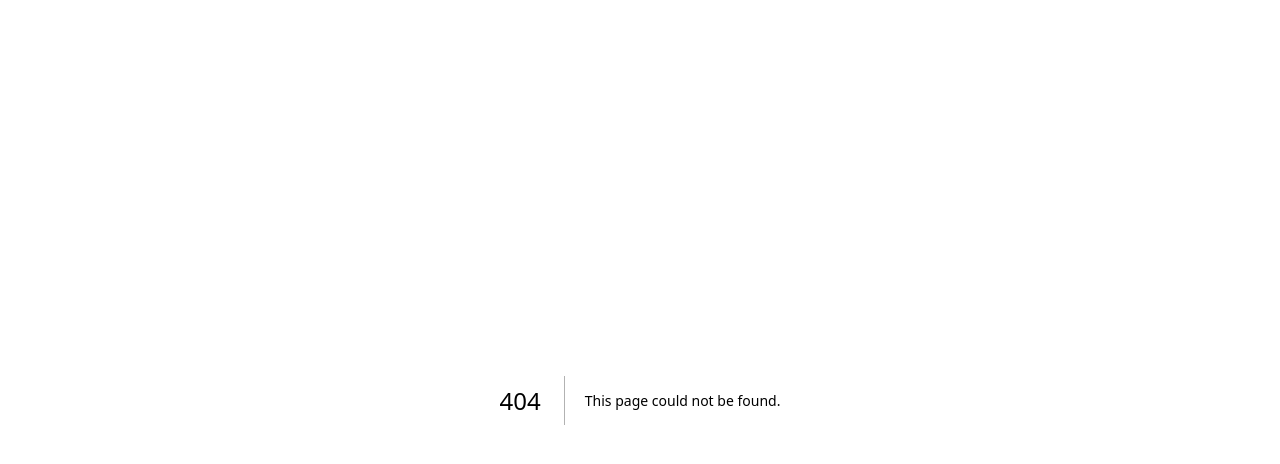
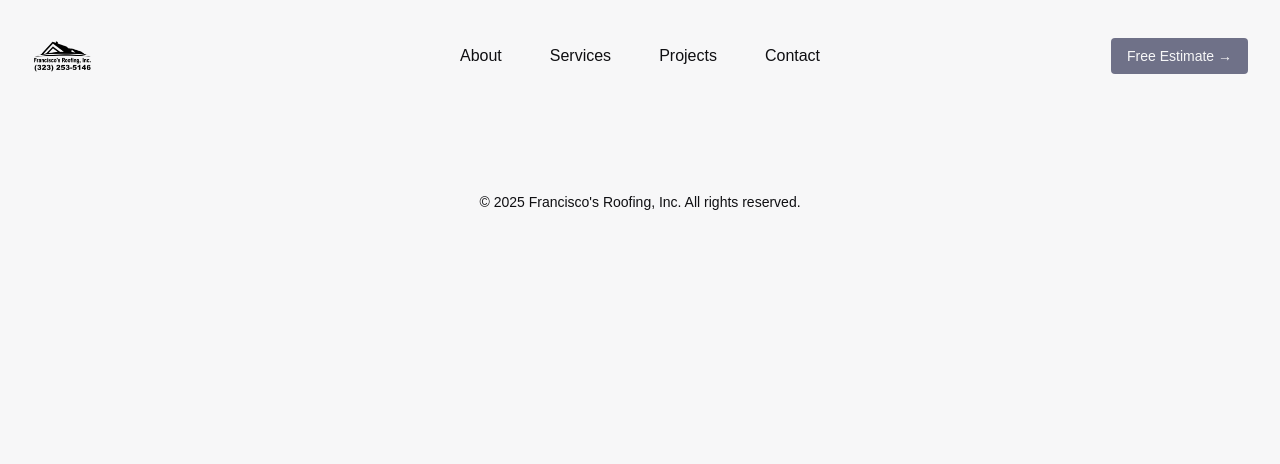
Before and after one commit to stevenpartida/FranciscosRoofingInc-Website, a Next.js app in the folder client/: page /services in a window 1280 px wide. Before the commit this address had no page. Shown: the top 464 px of the page. Built offline with nearby package versions, Linux system fonts and the light colour scheme.

Commit message:
Changed the formlayout and included a dropdown menu for user to select service type.

```diff
--- a/client/src/app/about/page.js
+++ b/client/src/app/about/page.js
@@ -16,7 +16,7 @@ import axios from "axios";
 
 const navigation = [
   { name: "About", href: "/about" },
-  { name: "Services", href: "#" },
+  { name: "Services", href: "/services" },
   { name: "Projects", href: "#" },
   { name: "Contact", href: "/contact" },
 ];
--- a/client/src/app/contact/page.js
+++ b/client/src/app/contact/page.js
@@ -16,7 +16,7 @@ import axios from "axios";
 
 const navigation = [
   { name: "About", href: "/about" },
-  { name: "Services", href: "#" },
+  { name: "Services", href: "/services" },
   { name: "Projects", href: "#" },
   { name: "Contact", href: "/contact" },
 ];
@@ -296,7 +296,7 @@ export default function Contact() {
                     placeholder="Full Name"
                     value={formData.fullName}
                     onChange={handleChange}
-                    className="mt-3 px-4 py-2 block w-full border border-woodsmoke300 rounded-md"
+                    className="mt-3 px-4 py-2 block w-full border border-woodsmoke300 text-woodsmoke950 rounded-md"
                   />
                 </div>
                 <div className="w-full">
@@ -310,7 +310,7 @@ export default function Contact() {
                     placeholder="Address"
                     value={formData.address}
                     onChange={handleChange}
-                    className="mt-3 px-4 py-2 block w-full border border-woodsmoke300 rounded-md"
+                    className="mt-3 px-4 py-2 block w-full border border-woodsmoke300 text-woodsmoke950 rounded-md"
                   />
                 </div>
               </div>
@@ -325,11 +325,11 @@ export default function Contact() {
                   placeholder="your@email.com"
                   value={formData.email}
                   onChange={handleChange}
-                  className="mt-3 px-4 py-2 block w-full border border-woodsmoke300 rounded-md"
+                  className="mt-3 px-4 py-2 block w-full border border-woodsmoke300 text-woodsmoke950 rounded-md"
                 />
               </div>
               <div className="mt-4 w-full">
-                <label className="block w-full text-sm font-semibold font-poppins text-woodsmoke950">
+                <label className="block w-full text-sm font-semibold text-woodsmoke950">
                   Phone Number
                 </label>
                 <input
@@ -339,9 +339,48 @@ export default function Contact() {
                   placeholder="(555) 000-0000"
                   value={formData.phone}
                   onChange={handleChange}
-                  className="mt-3 px-4 py-2 block w-full border border-woodsmoke300 rounded-md"
+                  className="mt-3 px-4 py-2 block w-full border border-woodsmoke300 text-woodsmoke950 rounded-md"
                 />
               </div>
+              <div className="mt-4 w-full">
+                <label className="block w-full text-sm font-semibold text-woodsmoke950">
+                  Service Type
+                </label>
+                <Menu
+                  as="div"
+                  className="mt-3 relative inline-block text-left w-full"
+                >
+                  <div>
+                    <MenuButton className="inline-flex w-full justify-between rounded-md bg-white px-4 py-3 text-sm font-semibold text-gray-900 ring-1 shadow-xs ring-gray-300 ring-inset hover:bg-gray-50">
+                      {formData.serviceType}
+                      <ChevronDownIcon
+                        aria-hidden="true"
+                        className="-mr-1 size-5 text-gray-400"
+                      />
+                    </MenuButton>
+                  </div>
+
+                  <MenuItems
+                    transition
+                    className="absolute right-0 z-10 mt-2 w-full origin-top-right rounded-md bg-white ring-1 shadow-lg ring-black/5 transition focus:outline-hidden"
+                  >
+                    <div className="py-1">
+                      {serviceOptions.map((service) => (
+                        <MenuItem key={service} as="div">
+                          <button
+                            type="button"
+                            onClick={() => handleServiceSelect(service)}
+                            className="block w-full px-4 py-2 text-left text-sm text-gray-700 hover:bg-gray-100 hover:text-gray-900"
+                          >
+                            {service}
+                          </button>
+                        </MenuItem>
+                      ))}
+                    </div>
+                  </MenuItems>
+                </Menu>
+              </div>
+
               <div className="mt-4 w-full">
                 <label className="block w-full text-sm font-semibold font-poppins text-woodsmoke950">
                   Message
@@ -353,7 +392,7 @@ export default function Contact() {
                   placeholder="Leave us a message..."
                   value={formData.message}
                   onChange={handleChange}
-                  className="mt-3 px-4 py-2 block w-full border border-woodsmoke300 rounded-md"
+                  className="mt-3 px-4 py-2 block w-full border border-woodsmoke300 text-woodsmoke950 rounded-md"
                 ></textarea>
               </div>
               <div className="mt-8 flex justify-end flex-col text-center">
--- a/client/src/app/page.js
+++ b/client/src/app/page.js
@@ -11,7 +11,7 @@ import LogoWhite from "./assets/images/LogoWhite.png";
 
 const navigation = [
   { name: "About", href: "/about" },
-  { name: "Services", href: "#" },
+  { name: "Services", href: "/services" },
   { name: "Projects", href: "#" },
   { name: "Contact", href: "/contact" },
 ];
--- /dev/null
+++ b/client/src/app/services/page.js
@@ -0,0 +1,142 @@
+"use client";
+
+import { useState } from "react";
+import Image from "next/image";
+import Link from "next/link";
+import { Dialog, DialogPanel } from "@headlessui/react";
+import { Bars3Icon, XMarkIcon } from "@heroicons/react/24/outline";
+import { Menu, MenuButton, MenuItem, MenuItems } from "@headlessui/react";
+import { ChevronDownIcon } from "@heroicons/react/20/solid";
+import LogoBlack from "../assets/images/LogoBlack.png";
+import LogoWhite from "../assets/images/LogoWhite.png";
+import { LuPhone, LuMail } from "react-icons/lu";
+import { LuClock } from "react-icons/lu";
+import { FaFacebook, FaInstagram, FaGoogle } from "react-icons/fa";
+import axios from "axios";
+
+const navigation = [
+  { name: "About", href: "/about" },
+  { name: "Services", href: "/services" },
+  { name: "Projects", href: "#" },
+  { name: "Contact", href: "/contact" },
+];
+
+export default function Services() {
+  const [mobileMenuOpen, setMobileMenuOpen] = useState(false);
+
+  const [status, setStatus] = useState(null);
+
+  return (
+    <div className="flex flex-col min-h-screen sm:overflow-hidden bg-woodsmoke50">
+      <header className="inset-x-0 top-0 z-50">
+        <nav
+          className="flex items-center justify-between p-4 sm:p-6 lg:px-8"
+          aria-label="Global"
+        >
+          <div className="flex flex-1">
+            <Link href="/" className="-m-1.5 p-1.5">
+              <span className="sr-only">Francisco's Roofing Inc</span>
+              <Image
+                alt="Logo White 160x160"
+                src={LogoBlack}
+                className="h-12 w-auto sm:h-16"
+              />
+            </Link>
+          </div>
+          <div className="flex lg:hidden">
+            <button
+              type="button"
+              onClick={() => setMobileMenuOpen(true)}
+              className="-m-2.5 inline-flex items-center justify-center rounded-md p-2.5 text-woodsmoke950"
+            >
+              <span className="sr-only">Open main menu</span>
+              <Bars3Icon
+                aria-hidden="true"
+                className="h-6 w-6 text-woodsmoke950"
+              />
+            </button>
+          </div>
+          <div className="hidden lg:flex lg:gap-x-12">
+            {navigation.map((item) => (
+              <Link
+                key={item.name}
+                href={item.href}
+                className="text-base font-medium text-woodsmoke950 relative after:content-[''] after:absolute after:bottom-0 after:left-0 after:w-0 after:h-[2px] after:bg-woodsmoke950 after:transition-all after:duration-300 hover:after:w-full"
+              >
+                {item.name}
+              </Link>
+            ))}
+          </div>
+          <div className="hidden lg:flex lg:flex-1 lg:justify-end">
+            <Link
+              href="/contact"
+              className="text-sm font-medium bg-woodsmoke500 hover:bg-woodsmoke600 active:bg-woodsmoke700 hover:text-woodsmoke50 text-woodsmoke50 font-bold py-2 px-4 rounded"
+            >
+              Free Estimate <span aria-hidden="true">&rarr;</span>
+            </Link>
+          </div>
+        </nav>
+
+        <Dialog
+          open={mobileMenuOpen}
+          onClose={setMobileMenuOpen}
+          className="lg:hidden"
+        >
+          <div className="fixed inset-0 z-50" />
+          <DialogPanel className="fixed inset-y-0 right-0 z-50 w-full overflow-y-auto bg-woodsmoke50 px-6 py-6 sm:max-w-sm sm:ring-1 sm:ring-woodsmoke950">
+            <div className="flex items-center justify-between">
+              <Link href="/" className="-m-1.5 p-1.5">
+                <span className="sr-only">Francisco's Roofing Inc</span>
+                <Image
+                  alt="Logo White 160x160"
+                  src={LogoBlack}
+                  className="h-10 w-auto"
+                />
+              </Link>
+              <button
+                type="button"
+                onClick={() => setMobileMenuOpen(false)}
+                className="-m-2.5 rounded-md p-2.5 text-woodsmoke950"
+              >
+                <span className="sr-only">Close menu</span>
+                <XMarkIcon
+                  aria-hidden="true"
+                  className="h-6 w-6 text-woodsmoke950"
+                />
+              </button>
+            </div>
+            <div className="mt-6 flow-root">
+              <div className="-my-6 divide-y divide-gray-500/10">
+                <div className="space-y-2 py-6">
+                  {navigation.map((item) => (
+                    <Link
+                      key={item.name}
+                      href={item.href}
+                      className="-mx-3 block rounded-lg px-3 py-2 text-base font-medium  text-woodsmoke950 hover:bg-woodsmoke950 hover:text-woodsmoke50"
+                    >
+                      {item.name}
+                    </Link>
+                  ))}
+                </div>
+                <div className="py-6">
+                  <Link
+                    href="/contact"
+                    className="-mx-3 block rounded-lg px-3 py-2.5 text-base font-medium  text-woodsmoke950 hover:bg-woodsmoke950 hover:text-woodsmoke50"
+                  >
+                    Free Estimate
+                  </Link>
+                </div>
+              </div>
+            </div>
+          </DialogPanel>
+        </Dialog>
+      </header>
+      <div className="flex items-center bg-woodsmoke50"></div>
+      <footer className="flex items-center justify-center py-4 sm:mt-16">
+        <span className="text-xs sm:text-sm text-woodsmoke950 text-center ">
+          © 2025 Francisco's Roofing, Inc. All rights reserved.
+        </span>
+      </footer>
+    </div>
+  );
+}
```
